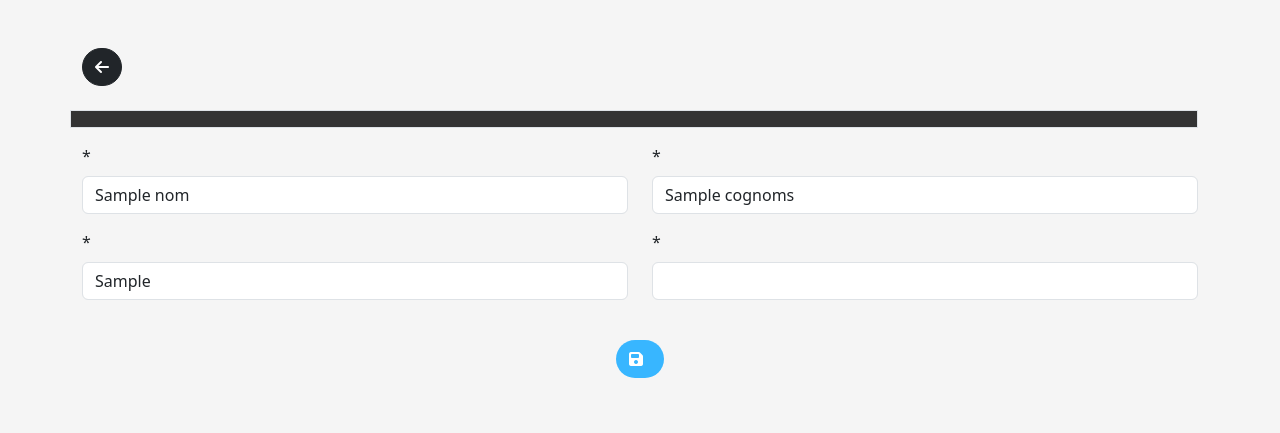
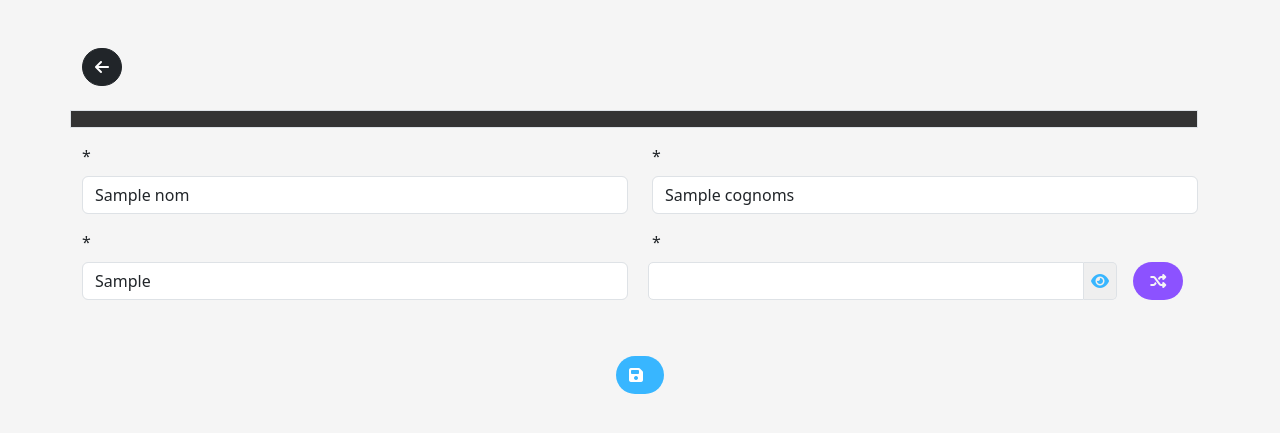
Before and after one commit to Beatriu/BBDD, a CodeIgniter 4 app: template bbdd/app/Views/formularis/formulariEditarAlumne.php in a window 1280 px wide. Shown: the part 66-499 px from the top of the page. Run offline with PHP 8.4 and a stand-in for CodeIgniter, Linux system fonts and the light colour scheme; the template is opened without the code that fills it: most values are stand-ins (such as "Sample title", 1, 10 or a date in 2020); data that the repository does not hold is empty; some libraries are stand-ins or nearby versions.

Commit message:
contrasenya alumne i login

```diff
--- a/bbdd/app/Controllers/RegistresController.php
+++ b/bbdd/app/Controllers/RegistresController.php
@@ -25,7 +25,6 @@ class RegistresController extends BaseController
 
     public function index($id_tiquet = null)
     {
-
         $role = session()->get('user_data')['role'];
 
         switch ($role) {
--- a/bbdd/app/Language/ca/alumne.php
+++ b/bbdd/app/Language/ca/alumne.php
@@ -27,4 +27,5 @@ return [
     'congoms_alumne' => 'Cognoms alumne',
     'contrasenya' => 'Contrasenya',
     'centre_no_taller' => 'El centre no és reparador!',
+    'generate_pass' => 'Genera una contrasenya aleatoria!'
 ];
--- a/bbdd/app/Language/es/alumne.php
+++ b/bbdd/app/Language/es/alumne.php
@@ -27,4 +27,5 @@ return [
     'congoms_alumne' => 'Apellidos alumno',
     'contrasenya' => 'Contraseña',
     'centre_no_taller' => 'El centro no es reparador!',
+    'generate_pass' => 'Genera una contraseña aleatoria!'
 ];
--- a/bbdd/app/Views/formularis/formulariEditarAlumne.php
+++ b/bbdd/app/Views/formularis/formulariEditarAlumne.php
@@ -73,7 +73,11 @@
         <!--Constrasenya-->
         <div class="col">
             <label for="contrasenya_alumne" class="form-label"><?= lang('alumne.contrasenya') ?> *</label>
-            <input type="password" class="form-control" name="contrasenya_alumne" id="contrasenya_alumne" placeholder="<?= lang('alumne.contrasenya') ?>"  required>
+            <div class="row mb-3 px-2">
+                <input type="password" class="form-control" name="contrasenya_alumne" id="contrasenya_alumne" placeholder="<?= lang('alumne.contrasenya') ?>" required>
+                <button type="button" id="pass_button" onclick="veure_pass()"><i class="fa-solid fa-eye"></i></button>
+                <button type="button" id="random_pass_button" onclick="generar_pass()" class="btn rounded-pill ms-3 me-3" data-toggle="tooltip" data-bs-placement="right" title="<?= lang('alumne.generate_pass') ?>"><i class="fa-solid fa-shuffle"></i></button>
+            </div>
         </div>
     </div>
     <div class="row mt-3 mb-3">
@@ -95,5 +99,44 @@
     </div>
 
 </form>
+<script>
+    $(document).ready(function() {
+        $('[data-toggle="tooltip"]').tooltip();
+    });
 
+    function veure_pass() {
+        var input = document.getElementById("contrasenya_alumne");
+        input.type = "text";
+        var boto = document.getElementById("pass_button");
+        boto.innerText = '';
+        boto.innerHTML = '<i class="fa-solid fa-eye-slash"></i>';
+        boto.onclick = function() {
+            censurar_pass()
+        };
+    }
+
+    function censurar_pass() {
+        var input = document.getElementById("contrasenya_alumne");
+        input.type = "password";
+        var boto = document.getElementById("pass_button");
+        boto.innerText = '';
+        boto.innerHTML = '<i class="fa-solid fa-eye"></i>';
+        boto.onclick = function() {
+            veure_pass()
+        };
+    }
+
+    function generar_pass() {
+        let result = '';
+        var caracters = 'abcdefghijklmnopqrstuvwxyzABCDEFGHIJKLMNOPQRSTUVWXYZ1234567890?!*';
+        var longitud = 10;
+        for (let index = 0; index < longitud; index++) {
+            const random = Math.floor(Math.random() * caracters.length);
+            result += caracters[random];
+        }
+        var input = document.getElementById("contrasenya_alumne");
+        input.value = '';
+        input.value = result;
+    }
+</script>
 <?= $this->endSection('contingut'); ?>
--- a/bbdd/public/css/formulari.css
+++ b/bbdd/public/css/formulari.css
@@ -37,3 +37,27 @@ input {
 .alerta_esborrar{
     width: 400px;
 }
+#contrasenya_alumne{
+    width: calc(100% - 50px - 68px);
+    border-radius: 5px 0px 0px 5px;
+}
+#pass_button{
+    display: flex;
+    justify-content: center;
+    align-items: center;
+    width: 33.2px;
+    border: 0.5px solid #DEE2E6;
+    border-left: none;
+    border-radius: 0px 5px 5px 0px;
+    color: #38B6FF;
+}
+#random_pass_button{
+    width: 50px;
+    background-color: #8C52FF;
+    color: #F5F5F5;
+}
+#random_pass_button:hover{
+    background-color: #F5F5F5;
+    color: #333333;
+    margin: 0;
+}
```
Also changed, not shown: bbdd/app/Controllers/UsuarisController.php (+16 -6 lines), bbdd/app/Views/formularis/formulariAfegirAlumne.php (+36 -12 lines).
